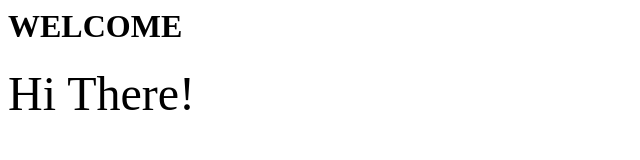
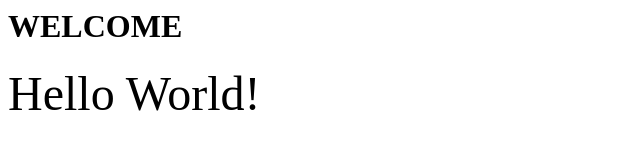
Before and after one commit to mugu26/testapp, a plain HTML site: page index.html in a window 1280 px wide. Shown: the whole page, without its empty margins (0-640 px from the left). Drawn offline with Linux system fonts and the light colour scheme.

Commit message:
latest modifies

```diff
--- a/index.html
+++ b/index.html
@@ -2,6 +2,6 @@
 <TITLE>It Works</TITLE>
 <BODY>
 <h1>WELCOME</h1>
-<font SIZE=32>Hi There!</font>
+<font SIZE=32>Hello World!</font>
 </BODY>
 </HTML>
```
